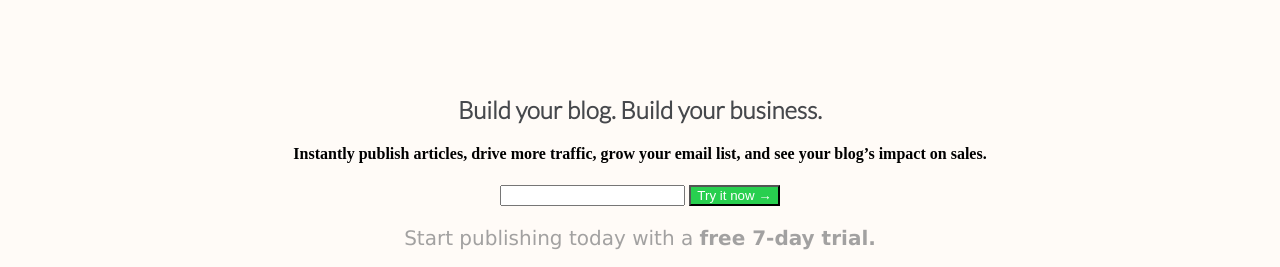
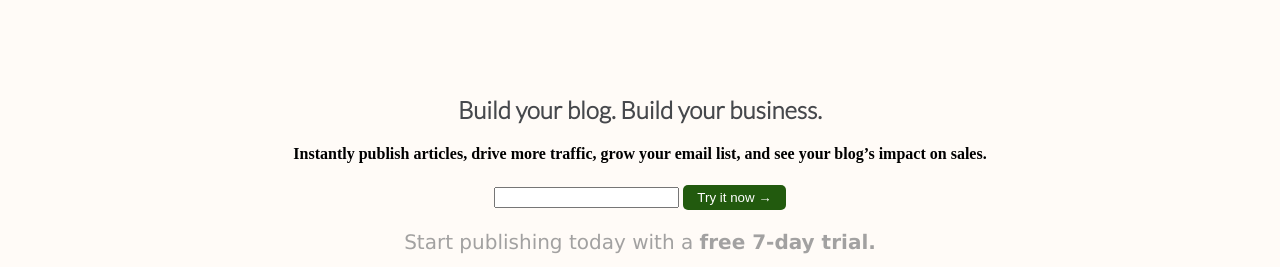
Before and after one commit to shavi28/santanderfront2022, a plain HTML site: page index.html in a window 1280 px wide. Shown: the part 130-397 px from the top of the page. Drawn offline with Linux system fonts and the light colour scheme.

Commit message:
boton try it now

```diff
--- a/styles.css
+++ b/styles.css
@@ -15,8 +15,14 @@ p {
 }
 
 button {
-    color: #fff;
-    background-color: #28cf4f;
+    color: white;
+    background-color: #225a0e;
+    padding-left: 14px;
+    padding-right: 14px;
+    padding-top: 5px;
+    padding-bottom: 5px;
+    border: 0;
+    border-radius: 5px;
 }
 
 .header {
```
